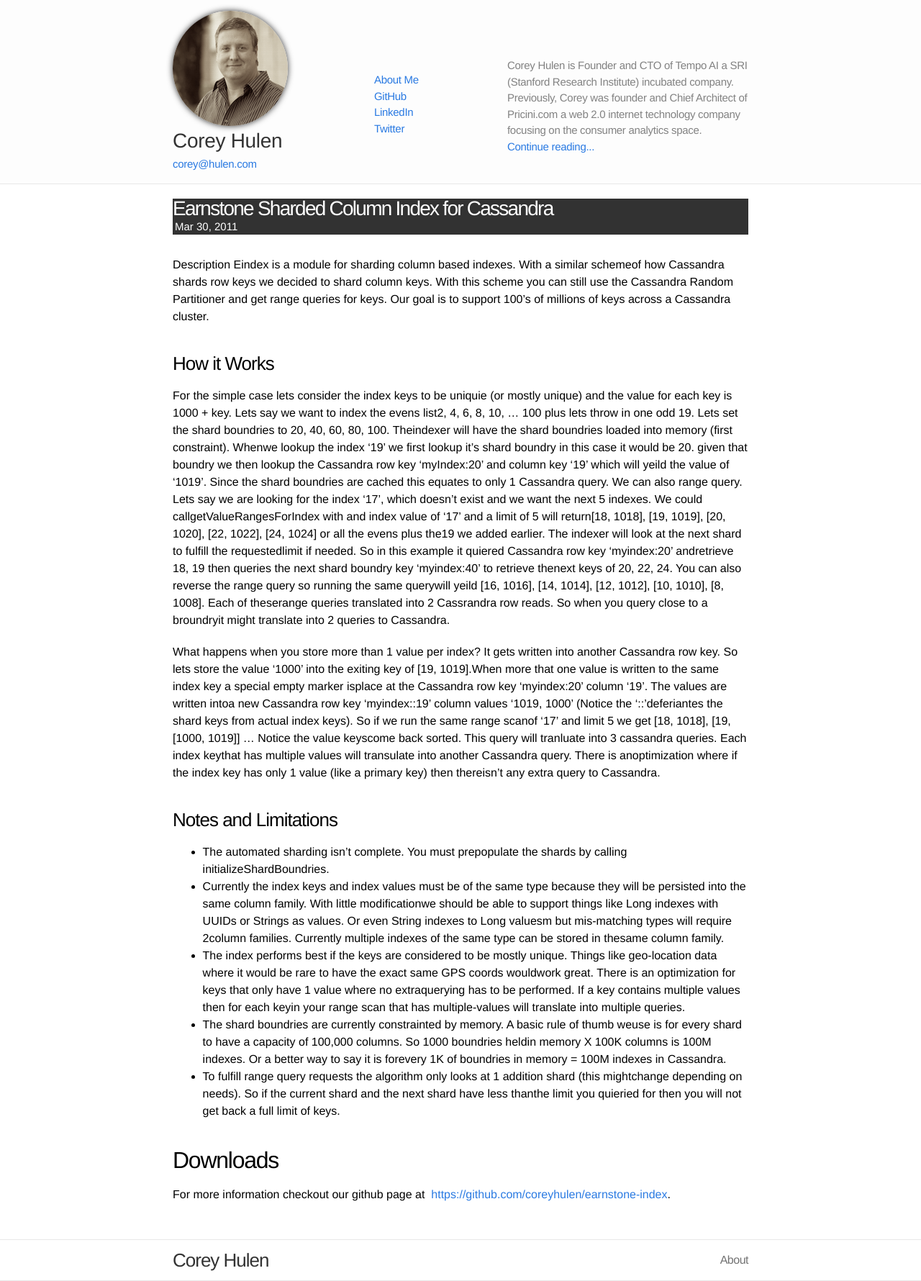
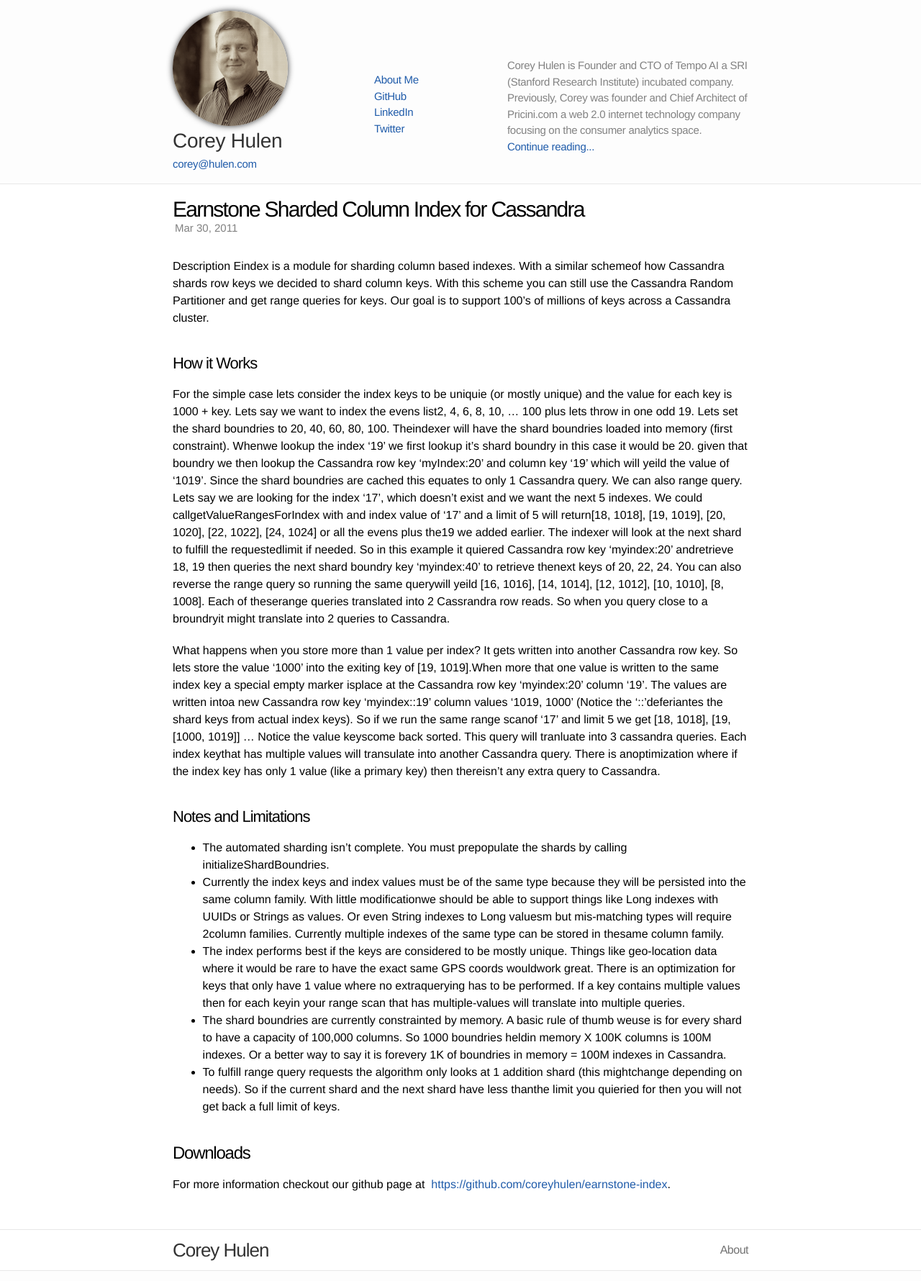
Before and after one commit to coreyhulen/coreyhulen.github.io, a Jekyll site: the page built from _posts/2011-03-30-earnstone-sharded-column-index-for-cassandra.md, in a window 1280 px wide. Shown: the part 221-2001 px from the top of the page at 72% size. Built offline with Jekyll 4.4.1, drawn with Linux system fonts in a browser that asks for light colours.

Commit message:
tweaking layout

```diff
--- a/_layouts/post.html
+++ b/_layouts/post.html
@@ -4,8 +4,8 @@ layout: default
 <div class="post">
 
   <header class="post-header">
-    <h1 style="color: white; background-color: rgb(50,50,50);">{{ page.title }}</h1>
-    <p style="color: white; background-color: rgb(50,50,50); margin: 0px; padding: 0px 0px 0px 3px" class="meta">{{ page.date | date: "%b %-d, %Y" }}{% if page.author %} • {{ page.author }}{% endif %}{% if page.meta %} • {{ page.meta }}{% endif %}</p>
+    <h1>{{ page.title }}</h1>
+    <p style="margin: 0px; padding: 0px 0px 0px 3px" class="meta">{{ page.date | date: "%b %-d, %Y" }}{% if page.author %} • {{ page.author }}{% endif %}{% if page.meta %} • {{ page.meta }}{% endif %}</p>
   </header>
   <article class="post-content">
   {{ content }}
--- a/css/main.css
+++ b/css/main.css
@@ -18,7 +18,7 @@ body {
 
 h1, h2, h3, h4, h5, h6 { font-size: 100%; font-weight: 400; }
 
-a         { color: #2a7ae2; text-decoration: none; }
+a         { color: #205caa; text-decoration: none; }
 a:hover   { color: #000; text-decoration: underline; }
 a:visited { color: #205caa; }
 
@@ -170,7 +170,7 @@ a:visited { color: #205caa; }
 .post-header { margin: 0px 0 30px; }
 
 .post-header h1 {
-  font-size: 28px;
+  font-size: 30px;
   letter-spacing: -1.75px;
   line-height: 1;
   font-weight: 300;
@@ -199,12 +199,12 @@ a:visited { color: #205caa; }
 }
 
 .post-content h2 {
-  font-size: 32px;
+  font-size: 24px;
   letter-spacing: -1.25px;
 }
 
 .post-content h3 {
-  font-size: 26px;
+  font-size: 22px;
   letter-spacing: -1px;
 }
 
--- a/index.html
+++ b/index.html
@@ -8,9 +8,9 @@ banner_url: /assets/banner_main.jpg
 <!-- This loops through the paginated posts -->
 {% for post in paginator.posts %}
    <li>
-    <div class="post-header strap" style="background: url({{post.banner_url}}) 50% 50% / cover no-repeat #0d0501;">
-    <h1 style="color: white; background-color: rgba(50,50,50,0.5);"><a style="color: white" href="{{ post.url | prepend: site.baseurl | replace: '//', '/' }}">{{ post.title }}</a></h1>
-    <p style="color: white; background-color: rgba(50,50,50,0.5); margin: 0px; padding: 0px 0px 0px 3px" class="meta">{{ post.date | date: "%b %-d, %Y" }}
+    <div class="post-header strap" style="background: url({{post.banner_url}}) 50% 40% / cover no-repeat #0d0501;">
+    <h1 style="color: white; background-color: rgba(0,0,0,0.6);"><a style="color: white" href="{{ post.url | prepend: site.baseurl | replace: '//', '/' }}">{{ post.title }}</a></h1>
+    <p style="color: white; background-color: rgba(0,0,0,0.6); margin: 0px; padding: 0px 0px 0px 3px" class="meta">{{ post.date | date: "%b %-d, %Y" }}
     </p>
     </div>
     {{ post.excerpt }}
```
